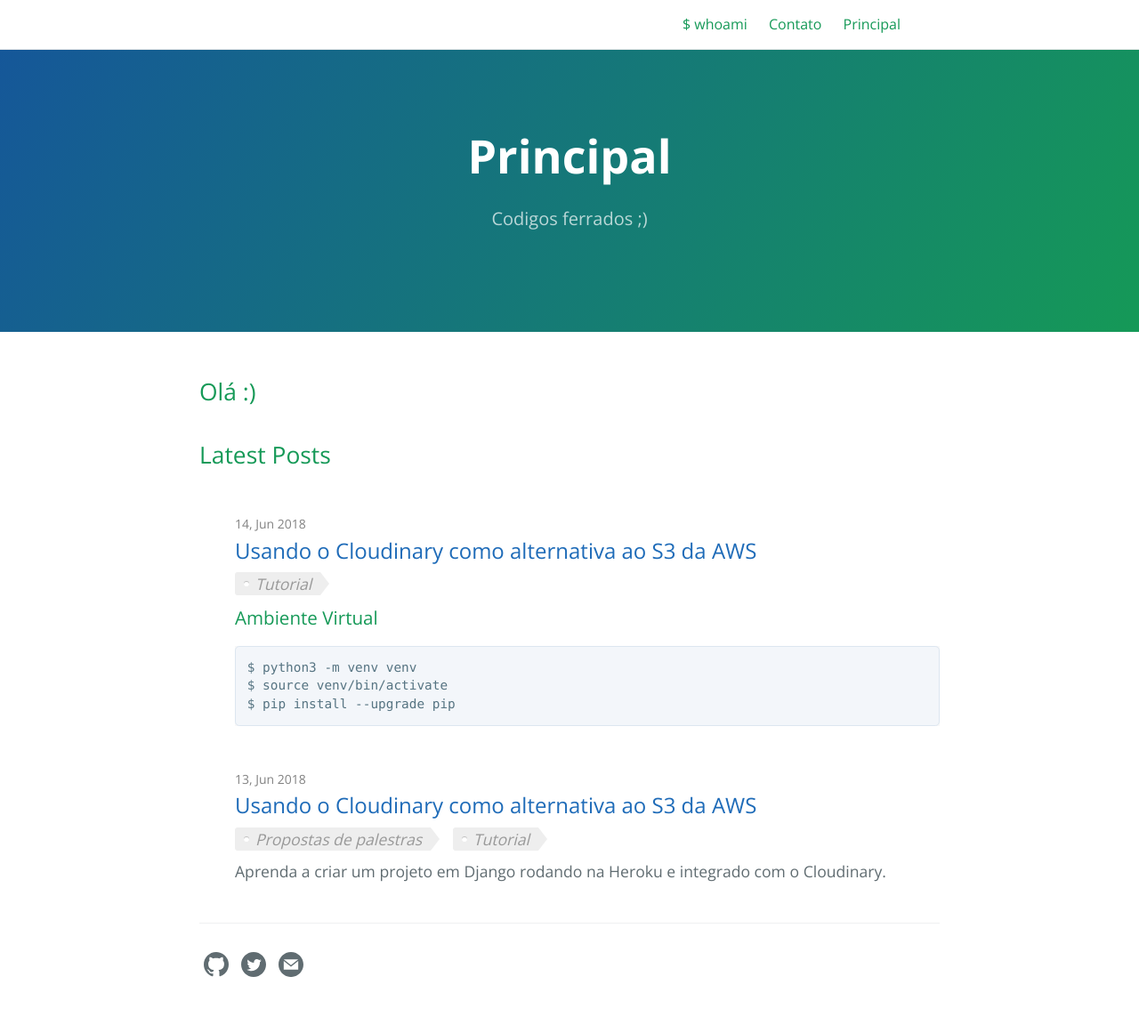
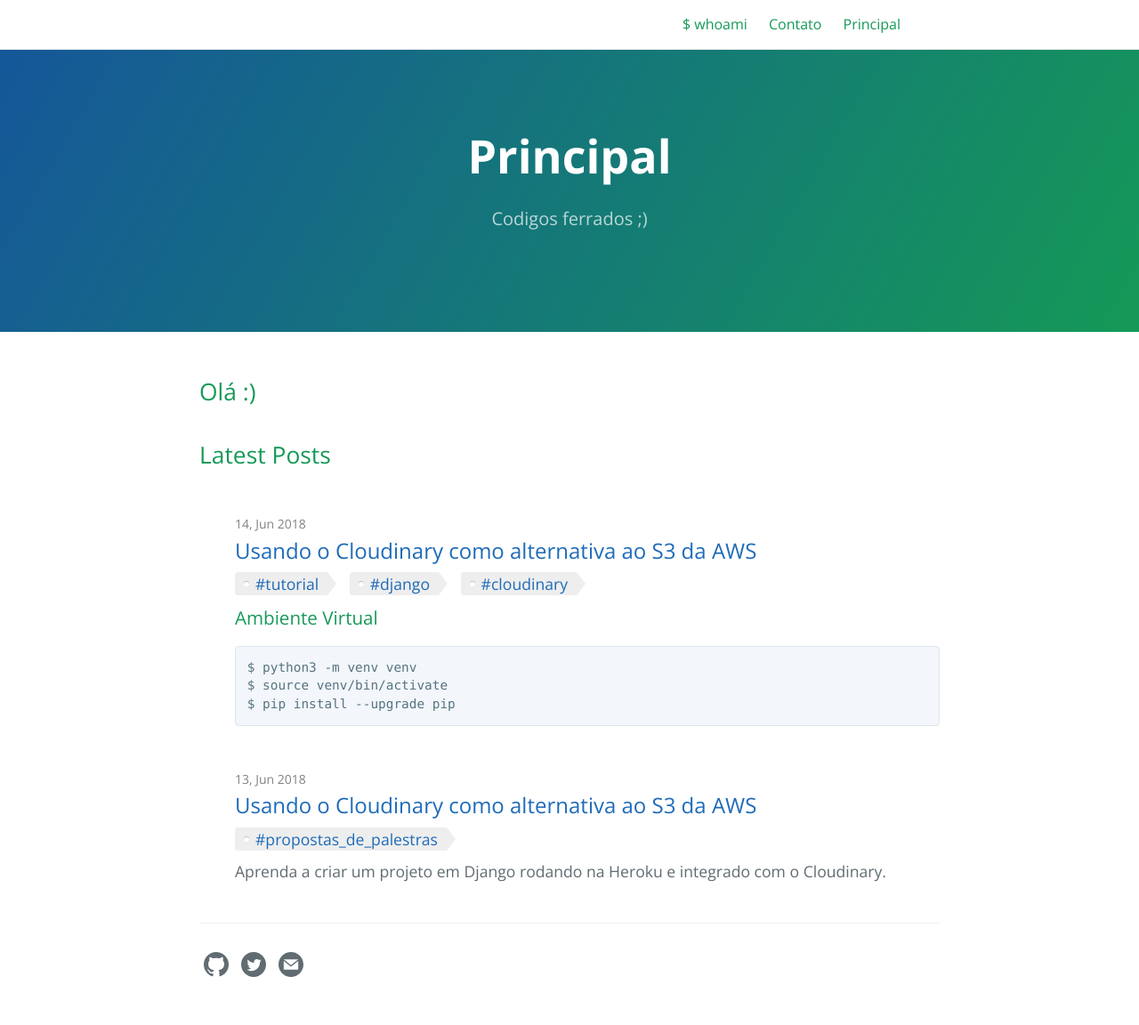
Before and after one commit to tiagocordeiro/tiagocordeiro.github.io, a Jekyll site: the page built from index.md, in a window 1280 px wide. Shown: the whole page at 89% size. Built offline with Jekyll 4.4.1, drawn with Linux system fonts in a browser that asks for light colours.

Commit message:
Ajusta slugs e urls de categorias

```diff
--- a/_layouts/home.html
+++ b/_layouts/home.html
@@ -21,7 +21,7 @@ layout: default
           <a class="post-link" href="{{ post.url | relative_url }}" title="{{ post.title }}">{{ post.title | escape }}</a>
         </h2>
         {% for category in post.categories %}
-          <i class="tag">{{category}}</i>
+          <span class="tag"><a href="/category/{{ category }}">#{{ category }}</a></span>
         {% endfor %}
 
         <span>{{ post.excerpt | markdownify | truncatewords: 30 }}</span>
--- a/_posts/2018-06-13-usando-o-cloudinary-como-alternativa-ao-s3-da-aws.md
+++ b/_posts/2018-06-13-usando-o-cloudinary-como-alternativa-ao-s3-da-aws.md
@@ -3,8 +3,7 @@ layout: post
 title:  "Usando o Cloudinary como alternativa ao S3 da AWS"
 date:   2018-06-13 05:00:01 -0300
 categories:
-    - "Propostas de palestras"
-    - "Tutorial"
+    - "propostas_de_palestras"
 ---
 
 Aprenda a criar um projeto em Django rodando na Heroku e integrado com o Cloudinary.
--- a/_posts/2018-06-14-usando-o-cloudinary-como-alternativa-ao-s3-da-aws.md
+++ b/_posts/2018-06-14-usando-o-cloudinary-como-alternativa-ao-s3-da-aws.md
@@ -3,7 +3,9 @@ layout: post
 title:  "Usando o Cloudinary como alternativa ao S3 da AWS"
 date:   2018-06-14 05:00:01 -0300
 categories:
-    - "Tutorial"
+    - "tutorial"
+    - "django"
+    - "cloudinary"
 ---
 
 ### Ambiente Virtual
--- a/assets/css/style.scss
+++ b/assets/css/style.scss
@@ -59,3 +59,8 @@ color: white;
 .tag:hover::after {
     border-left-color: #159957;
 }
+
+.tag a:hover {
+    background-color: #159957;
+    color: white;
+}
```
Also changed, not shown: _category/cloudinary.md (added, +4 -0 lines), _category/django.md (added, +4 -0 lines), _category/propostas-de-palestras.md (deleted, +0 -4 lines), _category/propostas_de_palestras.md (added, +4 -0 lines).
